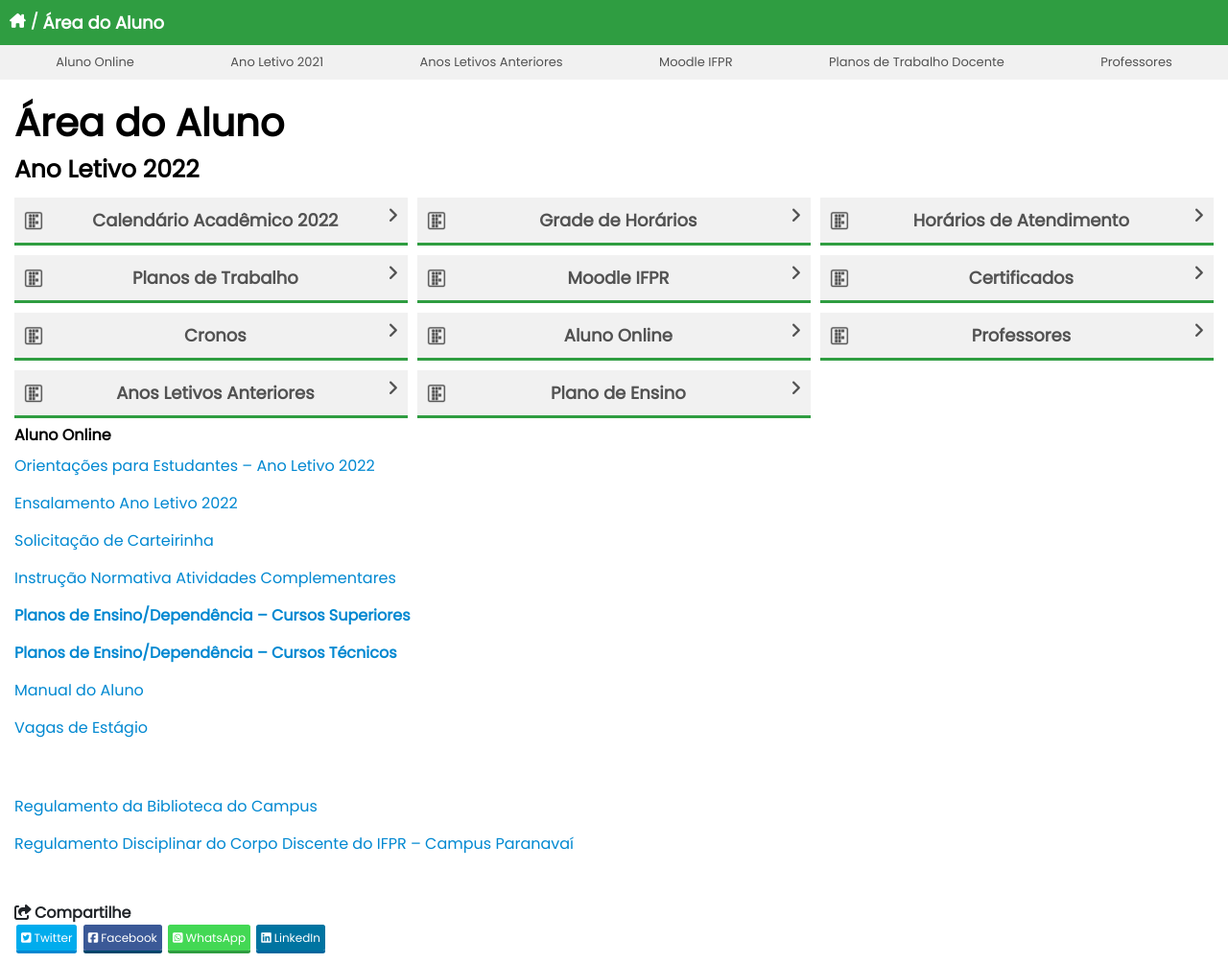
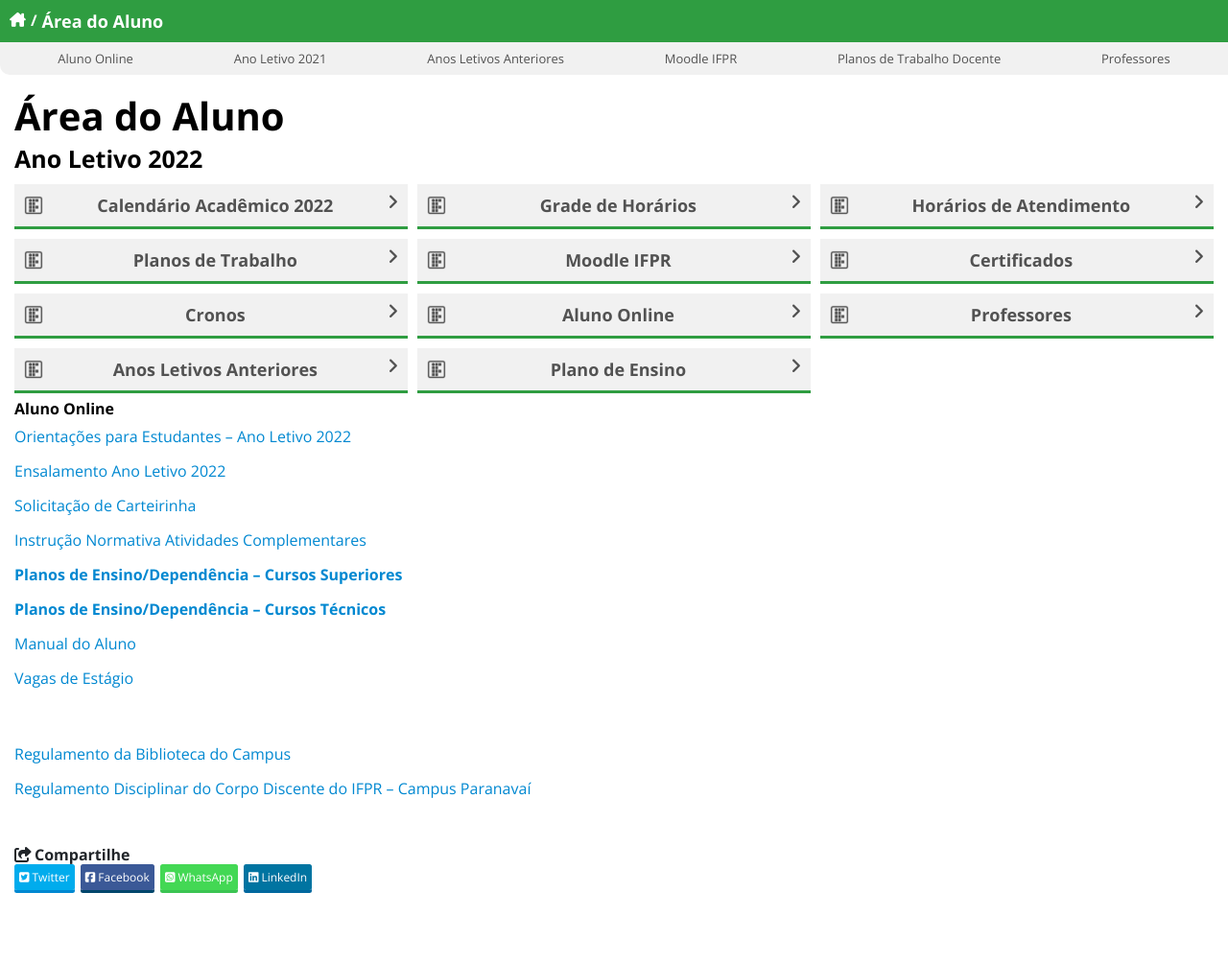
Before and after one commit to luangust4vo/Projetos_de_Interfaces_Web, a plain HTML site: page Clone_Area_do_Aluno/area_do_aluno_clone.html in a window 1280 px wide. Shown: the whole page at 96% size. After the commit the page ends 939 px from the top, so only its background shows below. Drawn offline with nearby package versions, Linux system fonts and the light colour scheme.

Commit message:
Algumas alterações

```diff
--- a/Clone_Area_do_Aluno/area_do_aluno_clone.html
+++ b/Clone_Area_do_Aluno/area_do_aluno_clone.html
@@ -11,11 +11,13 @@
       defer
     ></script>
     <style>
-      @import url("https://fonts.googleapis.com/css2?family=Poppins:wght@200;300;400&display=swap");
+      @import url('https://fonts.googleapis.com/css2?family=Open+Sans:wght@300;400;500;600;700;800&display=swap');
 
       /* Declaração das variáveis */
       :root {
+        --verde-claro: hsl(130, 54%, 50%);
         --verde: hsl(130, 54%, 40%);
+        --verde-escuro: hsl(130, 54%, 30%);
         --cinza: #f1f1f1;
         --cinza-hover: #bdbdbb;
         --cinza-escuro: #525252;
@@ -23,6 +25,7 @@
         --azul-claro: hsl(201, 100%, 41%);
         --azul: hsl(201, 100%, 31%);
         --azul-escuro: hsl(201, 100%, 21%);
+        --azul-dark: hsl(201, 100%, 11%);
       }
 
       /* Estilização geral dos elementos */
@@ -30,12 +33,13 @@
         margin: 0;
         padding: 0;
         box-sizing: border-box;
-        font-family: "Poppins", sans-serif;
+        font-family: "Open Sans", sans-serif;
       }
 
       /* Estilização do cabeçalho do site */
       .header {
         display: flex;
+        cursor: pointer;
         background-color: var(--verde);
         color: var(--branco);
         font-weight: bold;
@@ -56,12 +60,13 @@
         background-color: var(--cinza);
         font-size: 13px;
         padding: 8px;
+        cursor: pointer;
+        /* border-radius: top-left top-right bottom-right bottom-left; */
+        border-radius: 0 0 0 10px;
       }
       .menu ul {
         display: flex;
         justify-content: space-around;
-      }
-      .menu li {
         list-style: none;
       }
       .menu a {
@@ -72,7 +77,7 @@
         color: var(--verde);
       }
 
-      /* Estilização geral do conteúdo */
+      /* Estilização geral do conteúdo do site */
       .all-content {
         margin: 15px;
       }
@@ -94,11 +99,11 @@
       }
       .container ul {
         display: grid;
+        list-style: none;
         grid-template-columns: repeat(3, 1fr);
         grid-gap: 10px;
       }
       .container li {
-        list-style: none;
         background: var(--cinza);
         padding: 10px;
         font-weight: bold;
@@ -120,8 +125,6 @@
       .footer {
         display: flex;
         flex-direction: column;
-      }
-      .footer p {
         margin-top: 5px;
       }
       .footer a {
@@ -148,11 +151,15 @@
       }
       .social a {
         padding: 5px;
-        margin-left: 2px;
+        /* margin: top left right bottom; */
+        margin: 0 2px 0 0;
         font-size: 12px;
         color: var(--branco);
         text-decoration: none;
         border-radius: 2.5px;
+      }
+      .social a:hover{
+        text-decoration: underline;
       }
       .social h6 {
         font-size: 1rem;
@@ -161,22 +168,35 @@
       .social i {
         margin-right: 3px;
       }
-      .social .twitter {
+      .twitter {
         background: #00aced;
         box-shadow: 0px 3px 0px var(--azul-claro);
       }
-      .social .facebook {
+      .twitter:hover{
+        background: var(--azul);
+      }
+      .facebook {
         background: #3b5997;
         box-shadow: 0px 3px 0px var(--azul-escuro);
       }
-      .social .whatsapp {
-        background-color: #43d854;
-        box-shadow: 0px 3px 0px var(--verde);
+      .facebook:hover{
+        background: var(--azul-dark);
       }
-      .social .linkedin {
+      .whatsapp {
+        background: #43d854;
+        box-shadow: 0px 3px 0px var(--verde-claro);
+      }
+      .whatsapp:hover{
+        background: var(--verde);
+      }
+      .linkedin {
         background: #0074a1;
         box-shadow: 0px 3px 0px var(--azul);
       }
+      .linkedin:hover{
+        background: var(--azul-escuro);
+      }
+
     </style>
   </head>
 
```
